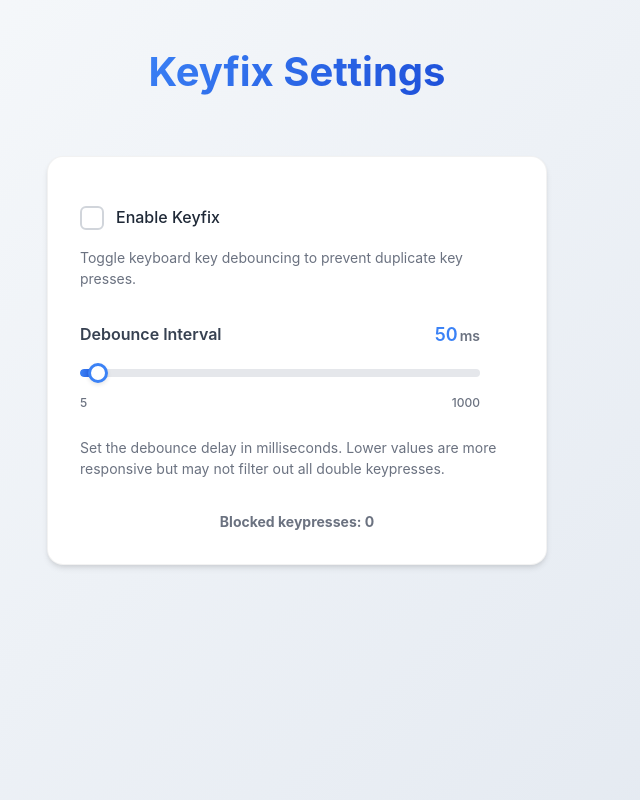
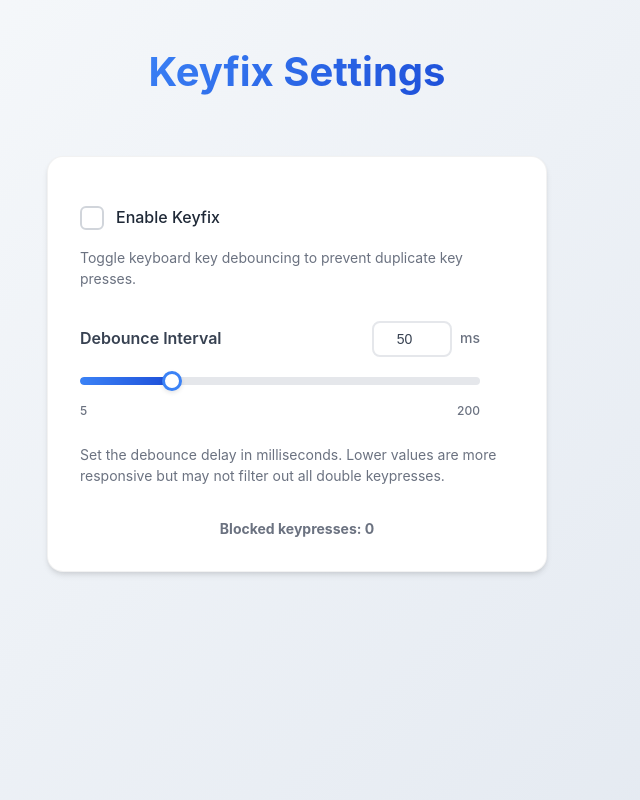
Before and after one commit to MiguelHigueraDev/keyfix, a Vue app: page / in a window 1280 px wide. Shown: the whole page, without its empty margins (343-983 px from the left). Built offline with nearby package versions, Linux system fonts and the light colour scheme.

Commit message:
feat: add input besides slider, lower max debounce to 200ms (#4)

```diff
--- a/src/App.vue
+++ b/src/App.vue
@@ -47,8 +47,8 @@ async function handleSliderChange() {
       </div>
 
       <div class="setting-section">
-        <Slider v-model="intervalMs" id="debounce-interval" label="Debounce Interval" :min="5" :max="1000" :step="5"
-          unit="ms" @change="handleSliderChange" />
+        <Slider v-model="intervalMs" id="debounce-interval" label="Debounce Interval" :min="5" :max="200" :step="5"
+          unit="ms" :show-input="true" @change="handleSliderChange" />
         <p class="setting-description">
           Set the debounce delay in milliseconds. Lower values are more responsive but may not filter out all double
           keypresses.
--- a/src/components/slider.vue
+++ b/src/components/slider.vue
@@ -9,12 +9,14 @@ interface Props {
     max?: number;
     step?: number;
     unit?: string;
+    showInput?: boolean;
 }
 
 const props = withDefaults(defineProps<Props>(), {
     min: 0,
     max: 100,
     step: 1,
+    showInput: false,
 });
 
 const emit = defineEmits<{
@@ -35,15 +37,33 @@ const handleChange = (event: Event) => {
     const target = event.target as HTMLInputElement;
     emit('change', Number(target.value));
 };
+
+const handleInputFieldChange = (event: Event) => {
+    const target = event.target as HTMLInputElement;
+    let value = Number(target.value);
+
+    if (value < props.min) value = props.min;
+    if (value > props.max) value = props.max;
+
+    value = Math.round(value / props.step) * props.step;
+    emit('update:modelValue', value);
+    emit('change', value);
+    target.value = value.toString();
+};
 </script>
 
 <template>
     <div class="slider-wrapper">
         <div class="slider-header">
             <label :for="id" class="slider-label">{{ label }}</label>
-            <div class="value-display">
+            <div class="value-display" v-if="!showInput">
                 <span class="value-number">{{ modelValue }}</span>
                 <span class="value-unit" v-if="unit">{{ unit }}</span>
+            </div>
+            <div class="input-wrapper" v-else>
+                <input type="number" :value="modelValue" @input="handleInputFieldChange" @blur="handleInputFieldChange"
+                    class="interval-input" :min="min" :max="max" :step="step" />
+                <span class="input-unit" v-if="unit">{{ unit }}</span>
             </div>
         </div>
         <div class="slider-container">
@@ -168,6 +188,37 @@ const handleChange = (event: Event) => {
     font-weight: 500;
 }
 
+.input-wrapper {
+    display: flex;
+    align-items: center;
+    gap: 8px;
+}
+
+.interval-input {
+    width: 80px;
+    padding: 8px 12px;
+    border: 2px solid #e5e7eb;
+    border-radius: 8px;
+    font-size: 14px;
+    font-weight: 500;
+    color: #374151;
+    background: white;
+    transition: all 0.2s ease;
+    text-align: center;
+}
+
+.interval-input:focus {
+    outline: none;
+    border-color: #3b82f6;
+    box-shadow: 0 0 0 3px rgba(59, 130, 246, 0.1);
+}
+
+.input-unit {
+    font-size: 14px;
+    font-weight: 500;
+    color: #6b7280;
+}
+
 @media (prefers-color-scheme: dark) {
     .slider-label {
         color: #f9fafb;
@@ -189,5 +240,20 @@ const handleChange = (event: Event) => {
     .slider-range {
         color: #9ca3af;
     }
+
+    .interval-input {
+        background: #374151;
+        border-color: #4b5563;
+        color: #f9fafb;
+    }
+
+    .interval-input:focus {
+        border-color: #3b82f6;
+        box-shadow: 0 0 0 3px rgba(59, 130, 246, 0.2);
+    }
+
+    .input-unit {
+        color: #9ca3af;
+    }
 }
 </style>
```
